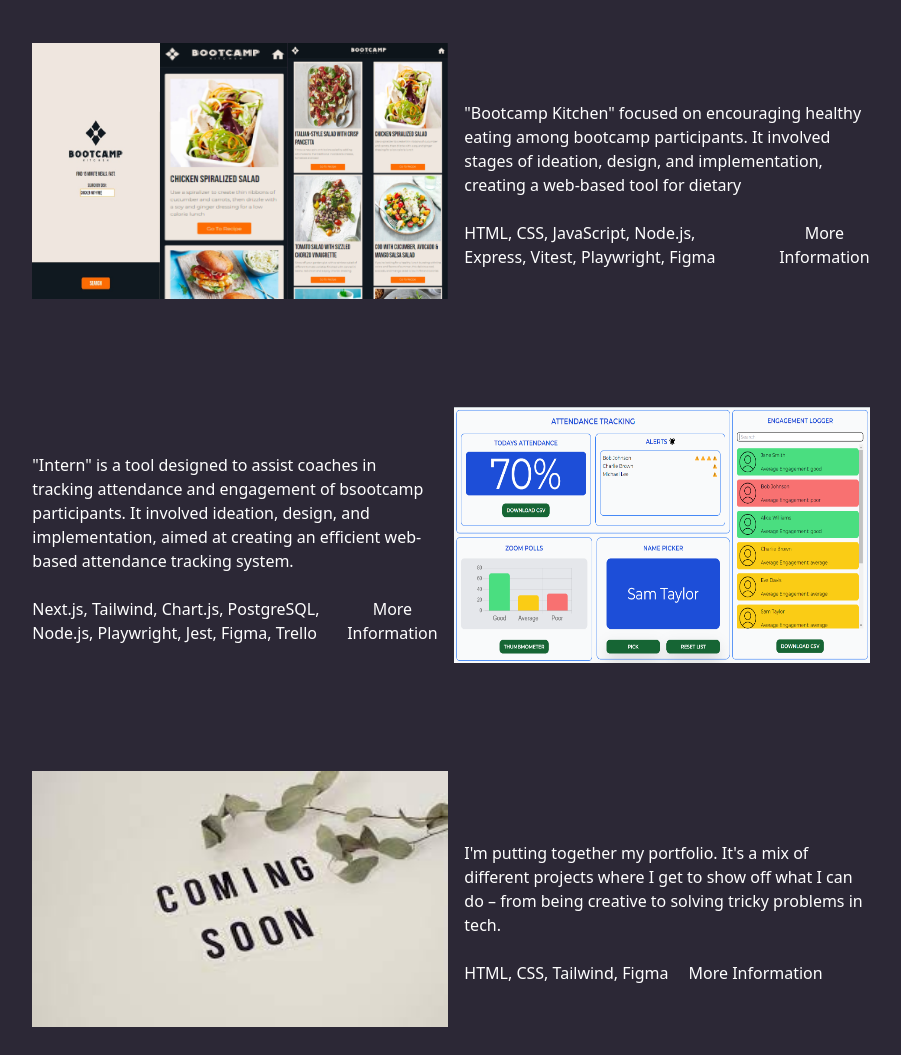
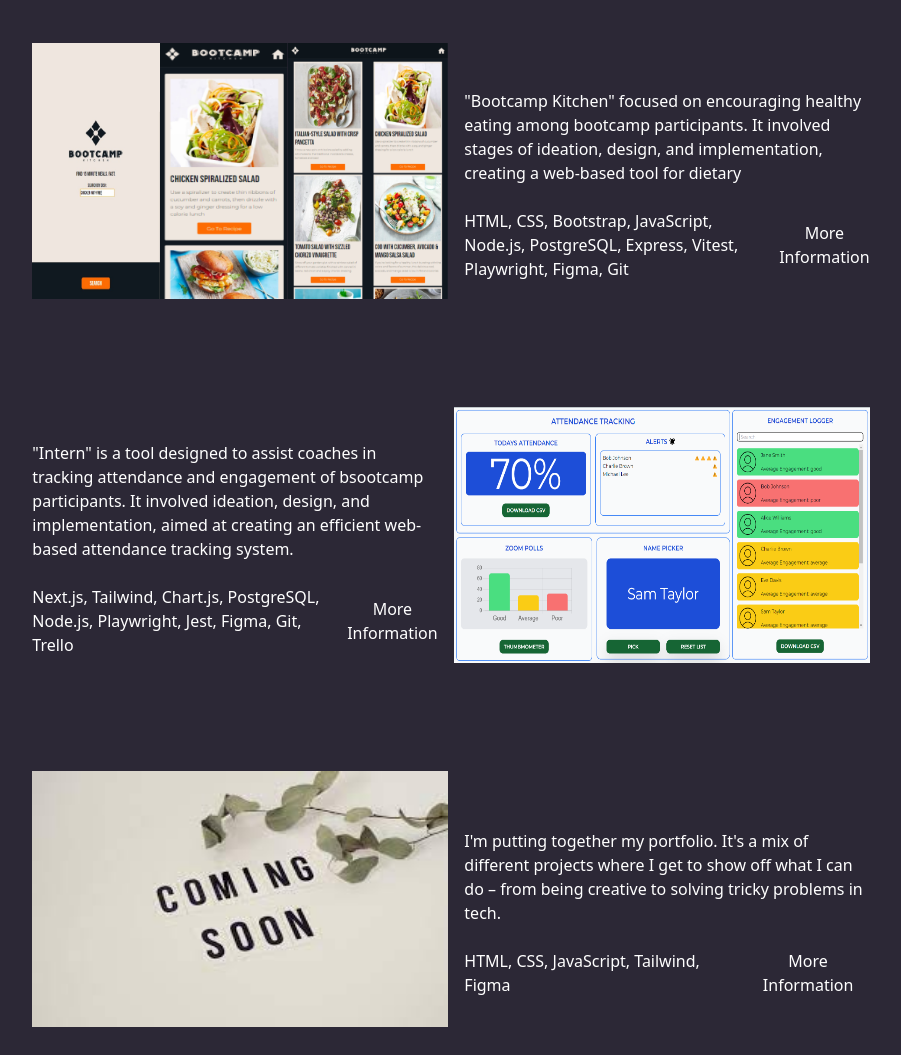
Before and after one commit to Christener19/Portfolio, a plain HTML site: page index.html in a window 1280 px wide. Shown: the part 794-1849 px from the top of the page, without its empty margins (181-1082 px from the left). Drawn offline with nearby package versions, Linux system fonts and the light colour scheme.

Commit message:
added some mroe info for tech stack

```diff
--- a/index.html
+++ b/index.html
@@ -59,7 +59,7 @@
 <div class="text-container flex-1 flex flex-col items-start px-4 justify-center">
     <p class="text-white mt-10">"Bootcamp Kitchen" focused on encouraging healthy eating among bootcamp participants. It involved stages of ideation, design, and implementation, creating a web-based tool for dietary </p> <br>
     <div class="flex">
-         <p class="text-white"> HTML, CSS, JavaScript, Node.js, Express, Vitest, Playwright, Figma  </p>
+         <p class="text-white"> HTML, CSS, Bootstrap, JavaScript, Node.js, PostgreSQL, Express, Vitest, Playwright, Figma, Git</p>
           <button class="text-white ml-5"> More Information</button>
 </div>
 </div>
@@ -90,7 +90,7 @@
             involved ideation, design, and implementation, aimed at creating an
             efficient web-based attendance tracking system. </p> <br>
         <div class="flex">
-             <p class="text-white">Next.js, Tailwind, Chart.js, PostgreSQL, Node.js, Playwright, Jest, Figma, Trello </p>
+             <p class="text-white">Next.js, Tailwind, Chart.js, PostgreSQL, Node.js, Playwright, Jest, Figma, Git, Trello</p>
               <button class="text-white ml-5"> More Information</button>
     </div>
     </div>
@@ -118,7 +118,7 @@
 <div class="text-container flex-1 flex flex-col items-start px-4 justify-center">
     <p class="text-white mt-10">I'm putting together my portfolio. It's a mix of different projects where I get to show off what I can do – from being creative to solving tricky problems in tech. </p> <br>
     <div class="flex">
-         <p class="text-white"> HTML, CSS, Tailwind, Figma  </p>
+         <p class="text-white"> HTML, CSS, JavaScript, Tailwind, Figma</p>
           <button class="text-white ml-5"> More Information</button>
 </div>
 </div>
```
